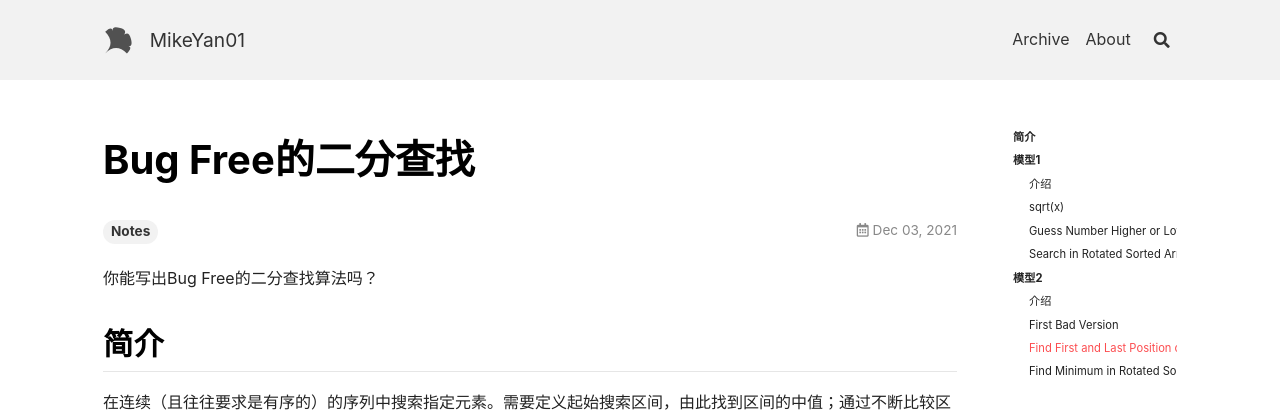
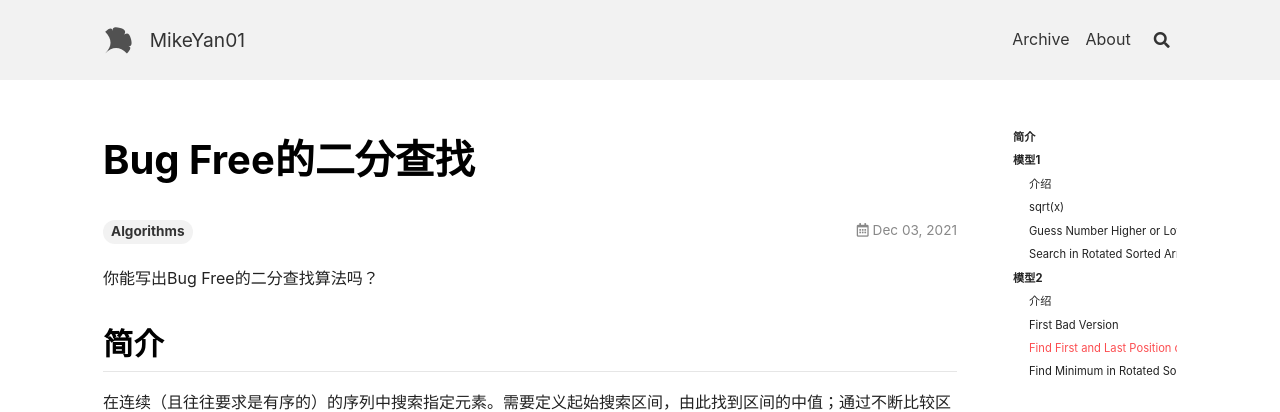
Before and after one commit to MikeYan01/mikeyan01.github.io, a Jekyll site: the page built from _posts/2021-12-03-Bug Free的二分查找.md, in a window 1280 px wide and 900 px high. Shown: the top 412 px of the window. Built offline with Jekyll 4.4.1, drawn with Linux system fonts in a browser that asks for light colours; nearby versions of some CDN libraries.

Commit message:
Uptate posts tags

```diff
--- a/_posts/2021-12-03-Bug Free的二分查找.md
+++ b/_posts/2021-12-03-Bug Free的二分查找.md
@@ -1,6 +1,6 @@
 ---
 title: Bug Free的二分查找
-tags: Notes
+tags: Algorithms
 article_header:
   type:
   image:
```
Also changed, not shown: _posts/2021-12-03-Linux命令.md (+1 -1 lines).
